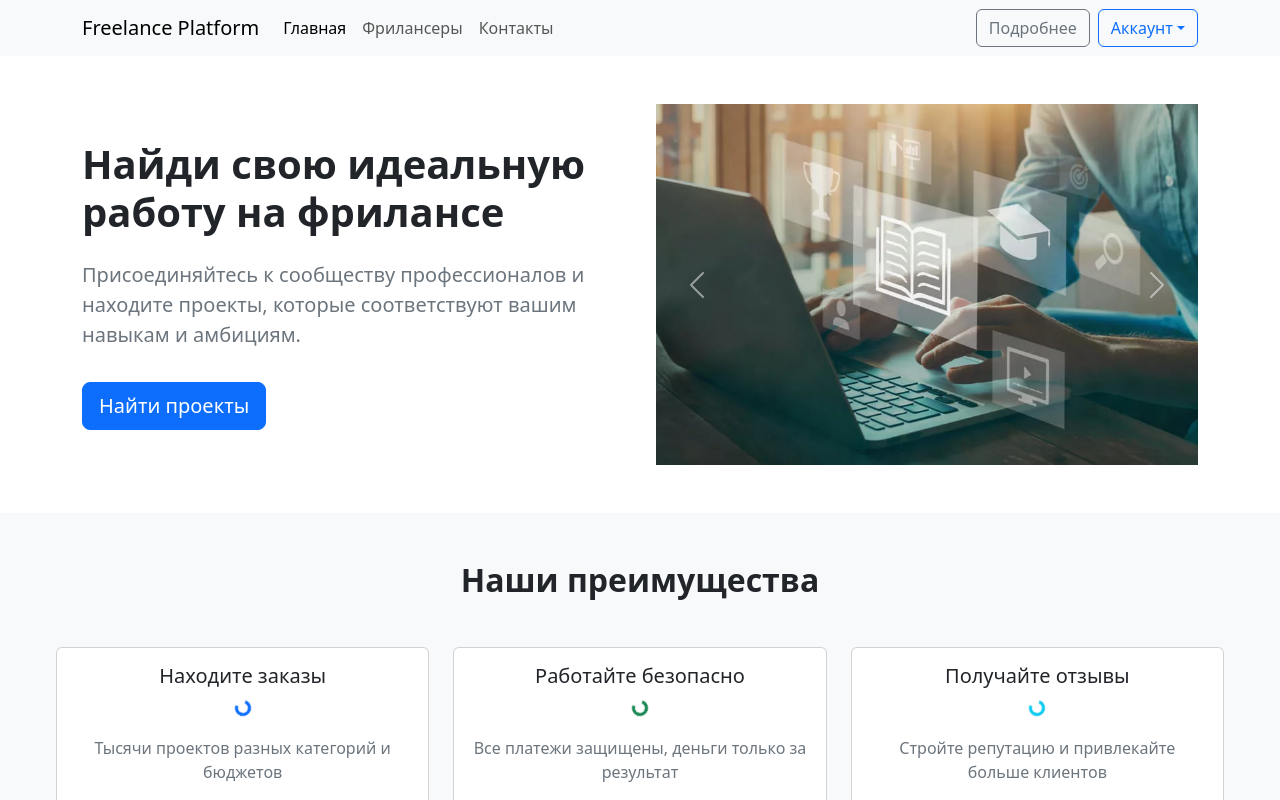
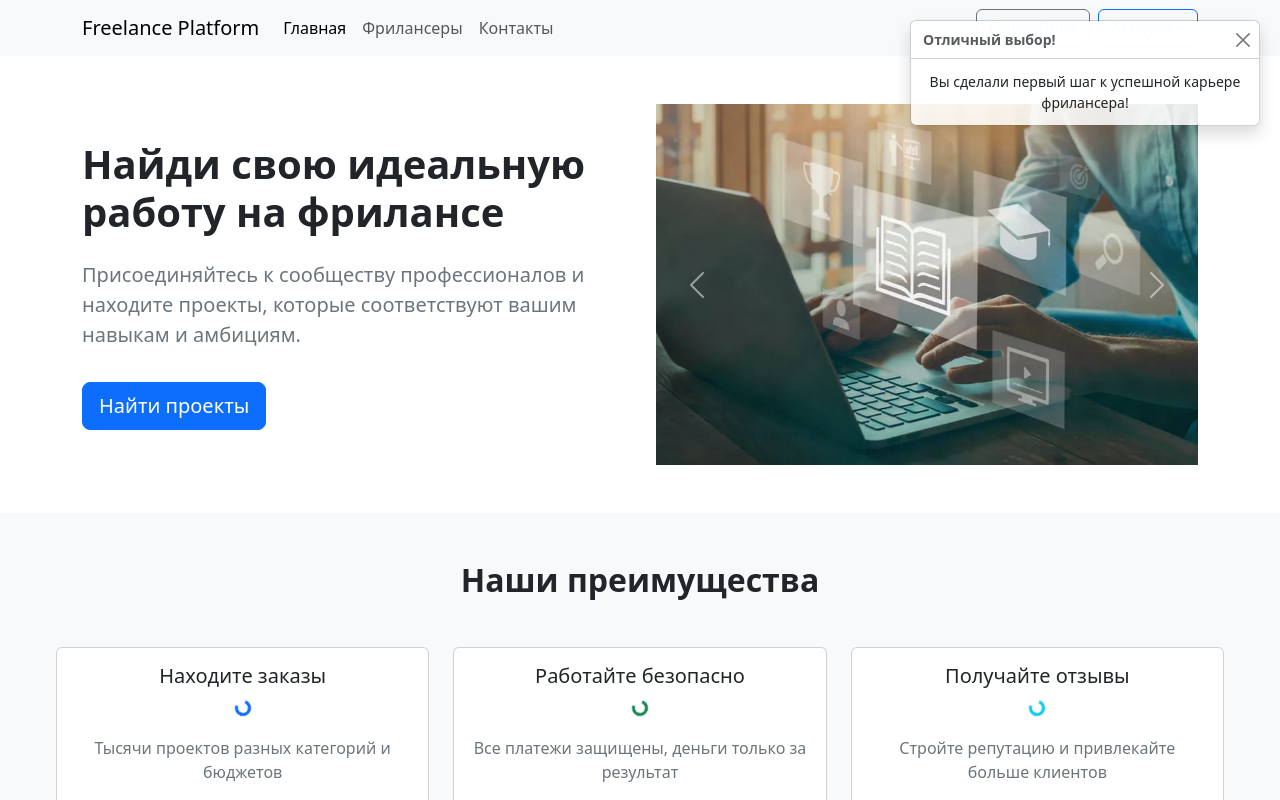
Before and after one commit to SavichArtem/React_labs, a React (Create React App) app: page / in a window 1280 px wide. Both pictures are taken after a click on the button "Найти проекты". Shown: the top 800 px of the page. Built offline with nearby package versions, Linux system fonts and the light colour scheme.

Commit message:
feat: add BootstrapToast component

```diff
--- /dev/null
+++ b/src/components/Bootstrap/BootstrapToast.jsx
@@ -0,0 +1,13 @@
+export const BootstrapToast = ({ show, onClose, title, body }) => {
+  return (
+    <div className={`toast ${show ? 'show' : ''}`} style={{ position: 'fixed', top: '20px', right: '20px', zIndex: 1055 }}>
+      <div className="toast-header">
+        <strong className="me-auto">{title}</strong>
+        <button type="button" className="btn-close" onClick={onClose}></button>
+      </div>
+      <div className="toast-body">
+        {body}
+      </div>
+    </div>
+  );
+};
--- a/src/components/HeroSection/HeroSection.jsx
+++ b/src/components/HeroSection/HeroSection.jsx
@@ -1,8 +1,12 @@
+import { useState } from 'react';
 import { BootstrapButton } from '../Bootstrap/BootstrapButton';
 import { BootstrapCarousel } from '../Bootstrap/BootstrapCarousel';
+import { BootstrapToast } from '../Bootstrap/BootstrapToast';
 import '../HeroSection/HeroSection.css';
 
 export function HeroSection() {
+  const [showToast, setShowToast] = useState(false);
+
   const carouselItems = [
     {
       image: "study.webp",
@@ -30,7 +34,16 @@ export function HeroSection() {
     }
   ];
 
+  const handleGetStarted = () => {
+    setShowToast(true);
+    // Автоматически скрыть через 4 секунды
+    setTimeout(() => {
+      setShowToast(false);
+    }, 4000);
+  };
+
   return (
+    <>
     <div className="hero_section">
       <div className="container">
         <div className="hero_content">
@@ -40,7 +53,7 @@ export function HeroSection() {
               Присоединяйтесь к сообществу профессионалов и находите проекты,
               которые соответствуют вашим навыкам и амбициям.
             </p>
-            <BootstrapButton variant="primary" size="lg">
+            <BootstrapButton variant="primary" size="lg" onClick={handleGetStarted}>
               Найти проекты
             </BootstrapButton>
           </div>
@@ -50,6 +63,14 @@ export function HeroSection() {
         </div>
       </div>
     </div>
+
+    <BootstrapToast
+        show={showToast}
+        onClose={() => setShowToast(false)}
+        title="Отличный выбор!"
+        body="Вы сделали первый шаг к успешной карьере фрилансера!"
+      />
+    </>
   );
 };
 
```
